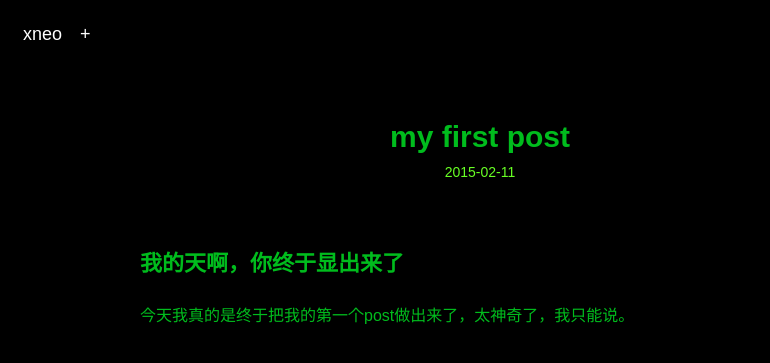
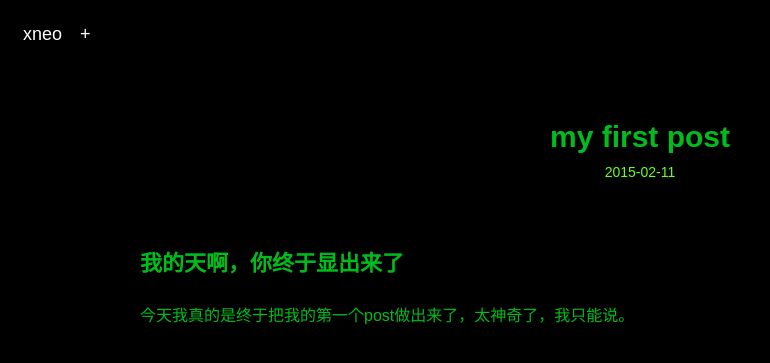
Before and after one commit to tuoerzhang/xneo123.github.io, a Jekyll site: the page built from _posts/blog/2015-02-11-first-post.md, in a window 1280 px wide. Shown: the top 363 px of the page, without its empty margins (0-770 px from the left). Built offline with Jekyll 4.4.1, drawn with Linux system fonts in a browser that asks for light colours; Markdown is read by kramdown in place of the engine named in the settings.

Commit message:
change css

```diff
--- a/css/default.css
+++ b/css/default.css
@@ -61,7 +61,7 @@
 .sidenav ul { margin-bottom:50px; }
 .sidenav li { margin-bottom:12px; word-break: break-all;}
 .sidenav a { color:#555; font-size:14px; display:block;}
-.entry{margin-bottom:80px;width:680px; float:left; padding:30px;  }
+.entry{margin-bottom:80px;width:1000px; float:left; padding:30px;  }
 .entry ul{margin-bottom:25px;margin-left:25px;}
 .entry p+ul {margin-top:-20px;}
 .entry ul li{margin-bottom:5px;list-style:disc;line-height:1.8em;}
```
